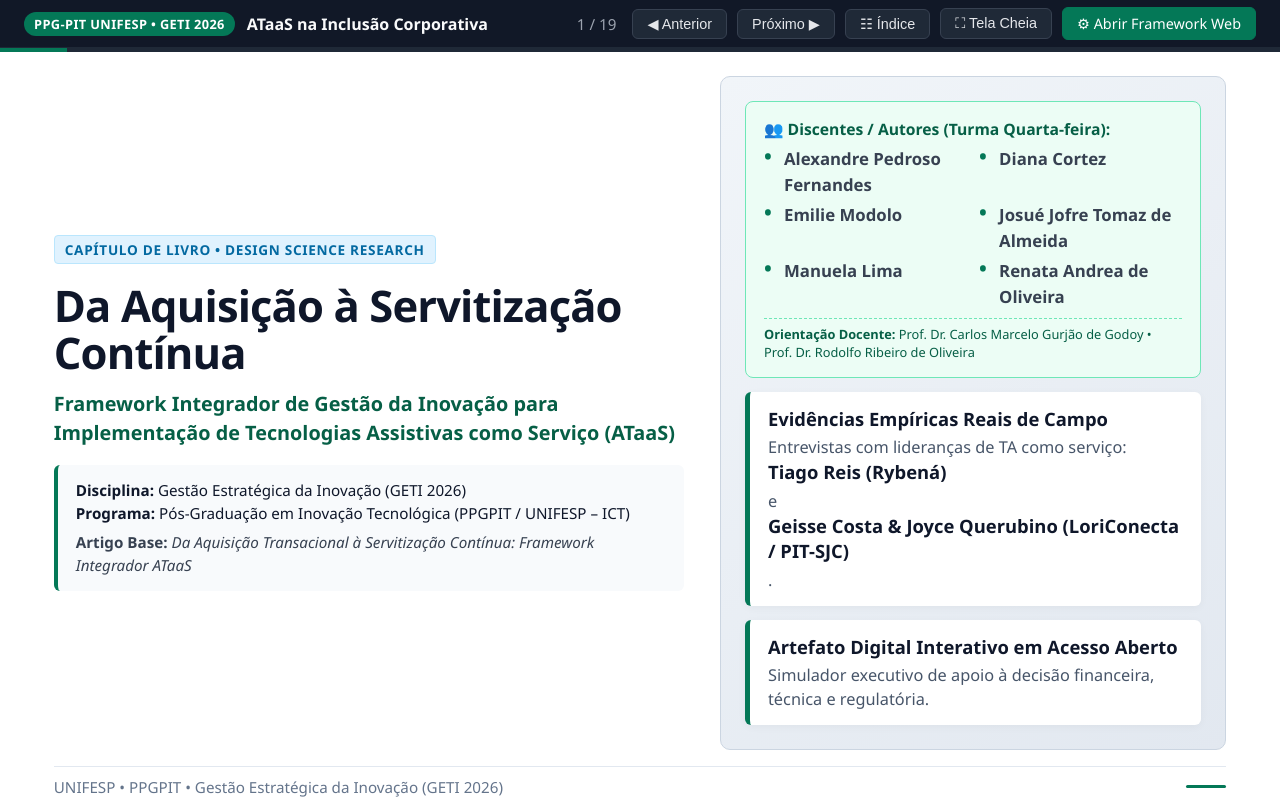
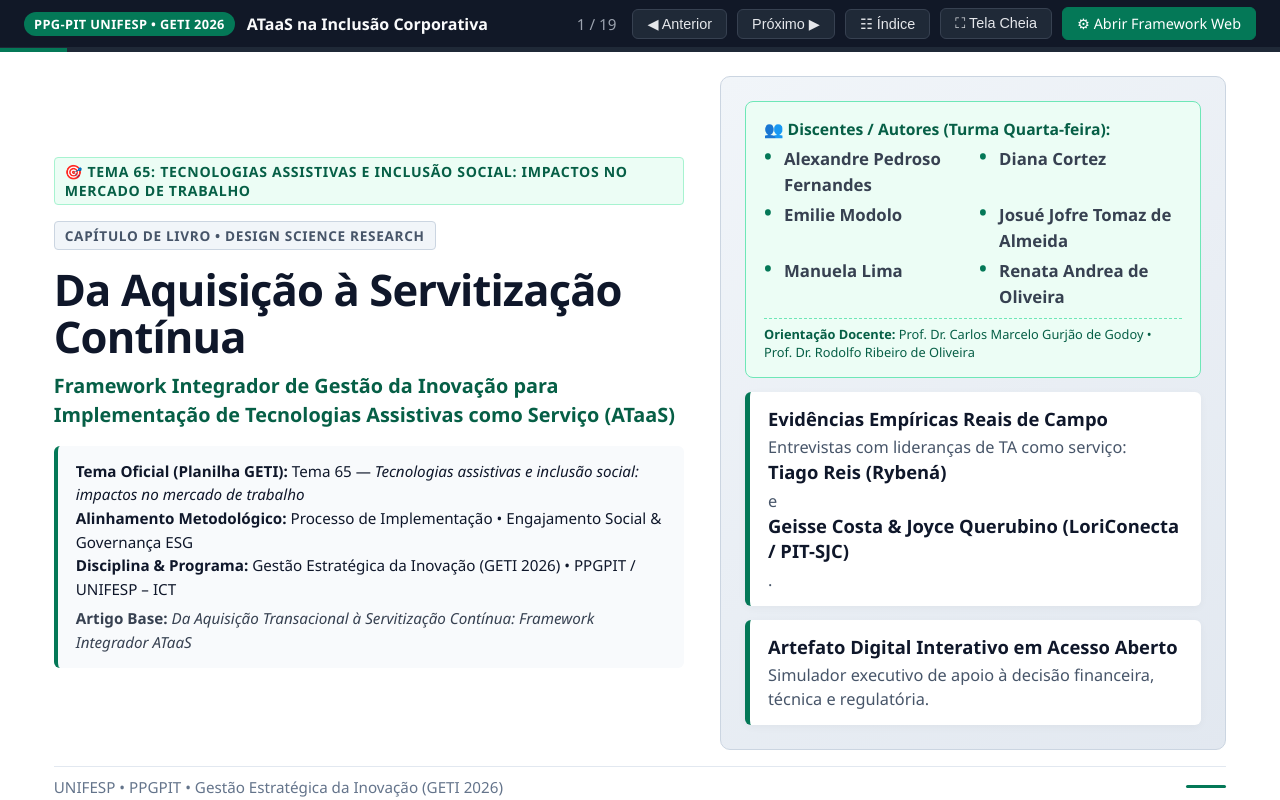
Before and after one commit to josuejofre/artigo-tecnologias-assistivas-geti, a plain HTML site: page apresentacao_ataas.html in a window 1280 px wide. Drawn offline with Linux system fonts and the light colour scheme.

Commit message:
feat(apresentacao): inclui o Tema 65 oficial da planilha da disciplina no primeiro slide

```diff
--- a/apresentacao_ataas.html
+++ b/apresentacao_ataas.html
@@ -466,14 +466,22 @@
     <section class="slide active" data-title="Capa: Da Aquisição à Servitização Contínua">
       <div class="cover-grid">
         <div>
-          <span class="quote-pill">Capítulo de Livro • Design Science Research</span>
-          <h1 style="margin-top:10px;font-size:clamp(2rem, 3.4vw, 3.2rem);">Da Aquisição à Servitização Contínua</h1>
-          <p class="subtitle" style="margin-top:14px;font-size:1.24rem;font-weight:700;color:#065f46;">
+          <div style="display:flex;flex-wrap:wrap;gap:8px;margin-bottom:8px;">
+            <span class="quote-pill" style="background:#ecfdf5;color:#065f46;border-color:#a7f3d0;font-weight:800;font-size:0.88rem;">
+              🎯 Tema 65: Tecnologias Assistivas e Inclusão Social: Impactos no Mercado de Trabalho
+            </span>
+            <span class="quote-pill" style="background:#f1f5f9;color:#475569;border-color:#cbd5e1;">
+              Capítulo de Livro • Design Science Research
+            </span>
+          </div>
+          <h1 style="margin-top:6px;font-size:clamp(2rem, 3.4vw, 3.2rem);">Da Aquisição à Servitização Contínua</h1>
+          <p class="subtitle" style="margin-top:12px;font-size:1.24rem;font-weight:700;color:#065f46;">
             Framework Integrador de Gestão da Inovação para Implementação de Tecnologias Assistivas como Serviço (ATaaS)
           </p>
-          <div style="margin-top:18px;padding:14px 18px;background:#f8fafc;border-left:4px solid var(--accent);border-radius:6px;font-size:0.95rem;line-height:1.5;">
-            <div><strong>Disciplina:</strong> Gestão Estratégica da Inovação (GETI 2026)</div>
-            <div><strong>Programa:</strong> Pós-Graduação em Inovação Tecnológica (PPGPIT / UNIFESP – ICT)</div>
+          <div style="margin-top:16px;padding:14px 18px;background:#f8fafc;border-left:4px solid var(--accent);border-radius:6px;font-size:0.95rem;line-height:1.55;">
+            <div><strong>Tema Oficial (Planilha GETI):</strong> Tema 65 — <em>Tecnologias assistivas e inclusão social: impactos no mercado de trabalho</em></div>
+            <div><strong>Alinhamento Metodológico:</strong> Processo de Implementação • Engajamento Social &amp; Governança ESG</div>
+            <div><strong>Disciplina &amp; Programa:</strong> Gestão Estratégica da Inovação (GETI 2026) • PPGPIT / UNIFESP – ICT</div>
             <div style="margin-top:6px;color:#374151;"><strong>Artigo Base:</strong> <em>Da Aquisição Transacional à Servitização Contínua: Framework Integrador ATaaS</em></div>
           </div>
         </div>
```
